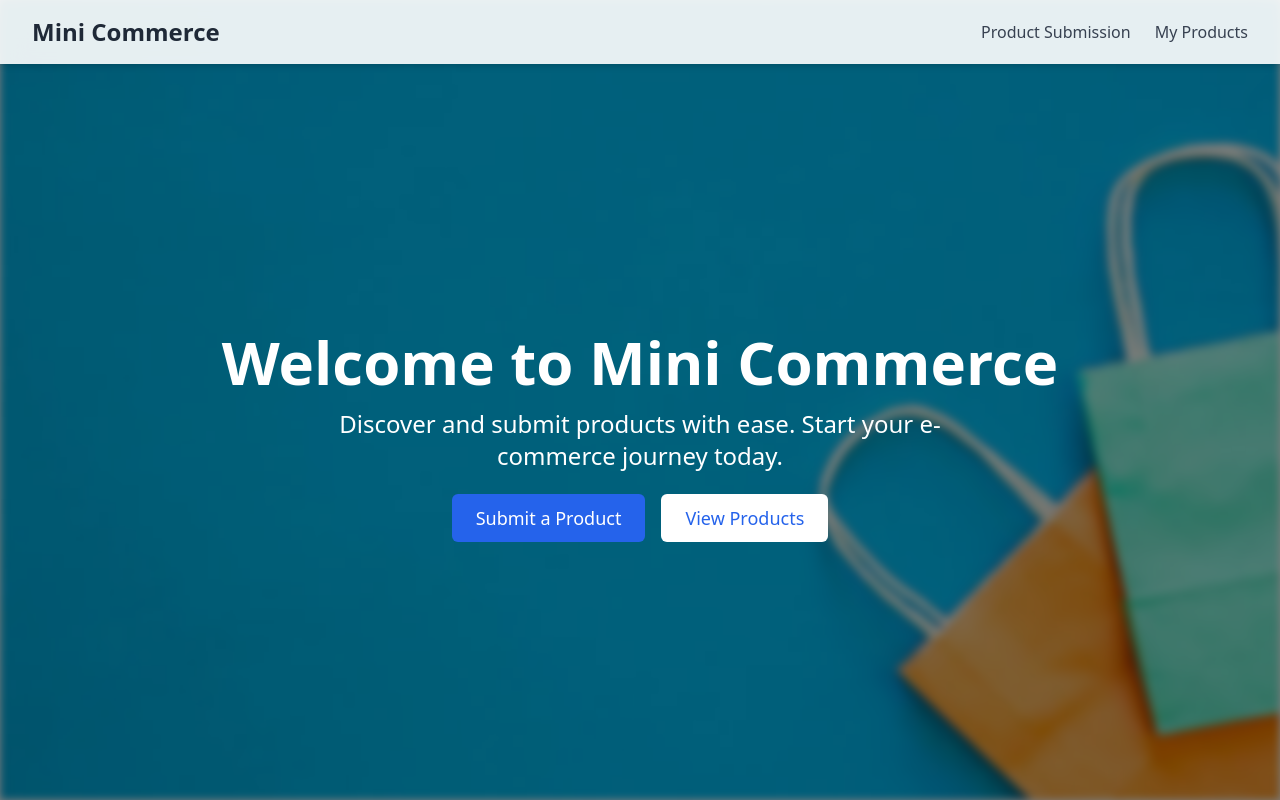
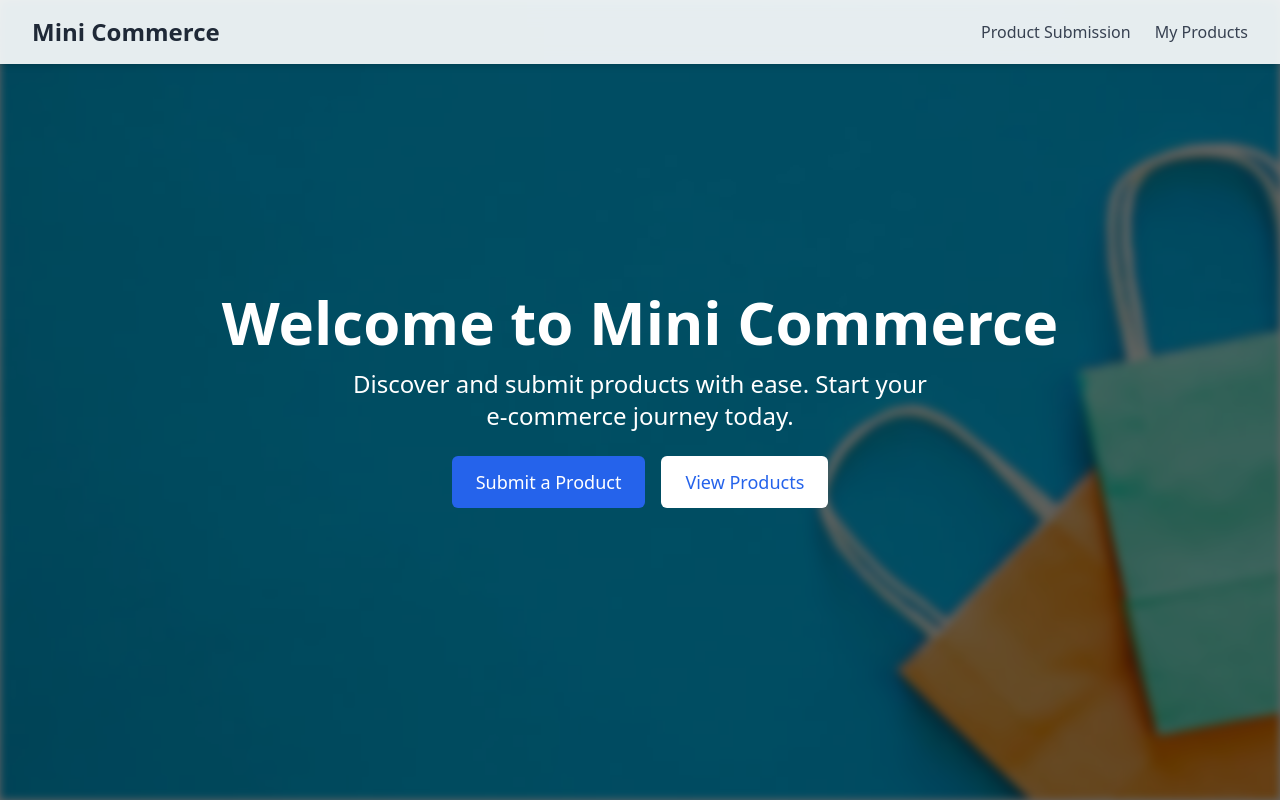
Before and after one commit to GopikaPamisetty/Mini-ECommerce, a React (Vite) app in the folder Frontend/: page / in a window 1280 px wide. Built offline with nearby package versions, Linux system fonts and the light colour scheme; no server answers.

Commit message:
frontend change

```diff
--- a/Frontend/src/components/HomePage.jsx
+++ b/Frontend/src/components/HomePage.jsx
@@ -1,37 +1,40 @@
 import React from "react";
 import { Link } from "react-router-dom";
-import Navbar from "./Navbar.jsx"; // Adjust path based on your folder structure
+import Navbar from "./Navbar.jsx";
 
 const HomePage = () => {
   return (
-    <div className="relative min-h-screen">
+    <div className="relative min-h-screen overflow-hidden">
       <Navbar />
 
       {/* Background Image */}
-      <div className="absolute inset-0 hidden md:block">
+      <div className="absolute inset-0">
         <img
-          src="/n2.jpeg"  alt="E-commerce Background"
-          className="w-full h-full object-cover filter blur-sm"
+          src="/n2.jpeg"
+          alt="E-commerce Background"
+          className="w-full h-full object-cover blur-sm"
         />
-        <div className="absolute inset-0 bg-black opacity-50"></div>
+        <div className="absolute inset-0 bg-black bg-opacity-60"></div>
       </div>
 
       {/* Content */}
-      <div className="relative z-10 flex flex-col items-center justify-center min-h-screen text-white px-4 pt-16">
-        <h1 className="text-4xl md:text-6xl font-bold mb-4">Welcome to Mini Commerce</h1>
-        <p className="text-lg md:text-2xl mb-8 text-center max-w-2xl">
+      <div className="relative z-10 flex flex-col items-center justify-center min-h-screen px-4 text-center text-white">
+        <h1 className="text-3xl sm:text-4xl md:text-6xl font-bold mb-4 leading-tight">
+          Welcome to Mini Commerce
+        </h1>
+        <p className="text-base sm:text-lg md:text-2xl mb-6 max-w-xl">
           Discover and submit products with ease. Start your e-commerce journey today.
         </p>
-        <div className="space-x-4">
+        <div className="flex flex-col sm:flex-row gap-4">
           <Link
             to="/submit"
-            className="bg-blue-600 hover:bg-blue-700 text-white px-6 py-3 rounded-md text-lg"
+            className="bg-blue-600 hover:bg-blue-700 text-white px-6 py-3 rounded-md text-lg transition"
           >
             Submit a Product
           </Link>
           <Link
             to="/products"
-            className="bg-white hover:bg-gray-100 text-blue-600 px-6 py-3 rounded-md text-lg"
+            className="bg-white hover:bg-gray-100 text-blue-600 px-6 py-3 rounded-md text-lg transition"
           >
             View Products
           </Link>
```
Also changed, not shown: 2 other files (tests, documents, lock files or other folders).
